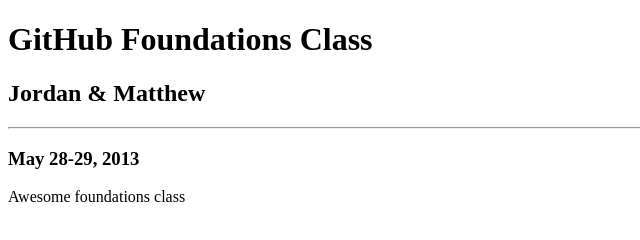
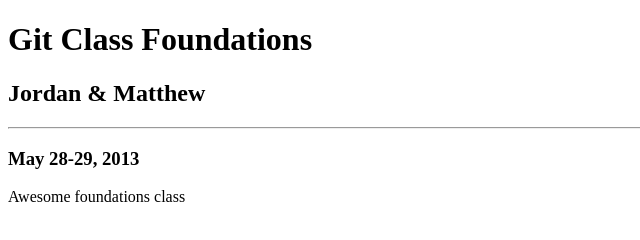
Before and after one commit to simanti/jordan, a plain HTML site: page index.html in a window 1280 px wide. Shown: the whole page, without its empty margins (0-640 px from the left). Drawn offline with Linux system fonts and the light colour scheme.

Commit message:
Change title to Git "Foundations"

```diff
--- a/index.html
+++ b/index.html
@@ -5,7 +5,7 @@
 	</head>
 
 	<body>
-		<h1>GitHub Foundations Class</h1>
+		<h1>Git Class Foundations</h1>
 		<h2>Jordan &amp; Matthew</h2>
 
 		<hr>
```
